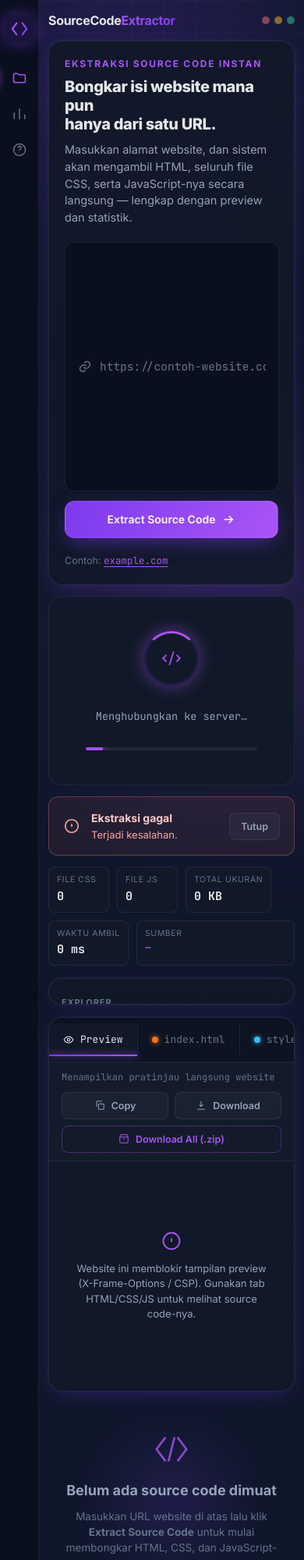
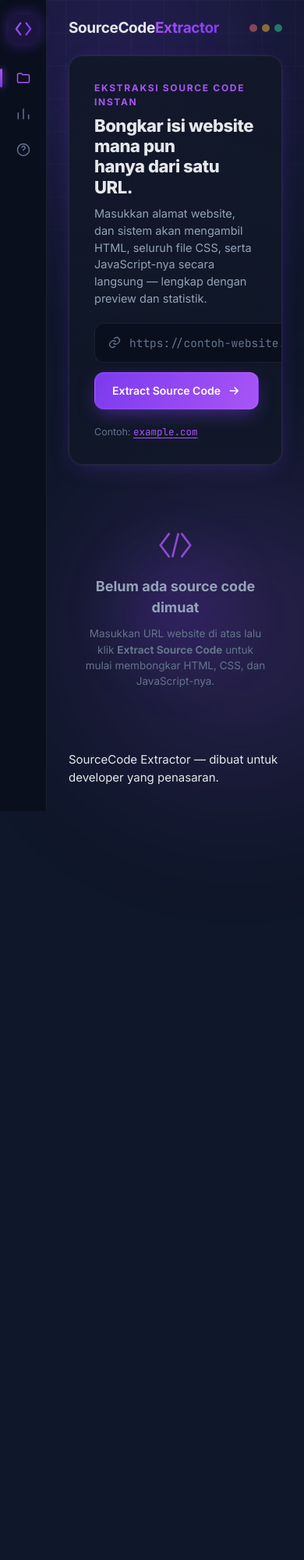
Before and after one commit to hiraarty505-oss/SourceCode-Extractor, a website: page public/index.html in a window 390 px wide. Shown: the top 2000 px of the page at 78% size. After the commit the page ends 1040 px from the top, so only its background shows below. Drawn offline with nearby package versions, Linux system fonts and the light colour scheme.

Commit message:
Update style.css

```diff
--- a/public/css/style.css
+++ b/public/css/style.css
@@ -26,6 +26,7 @@
 }
 
 * { box-sizing: border-box; }
+[hidden] { display: none !important; }
 html, body { height: 100%; }
 
 body {
@@ -576,66 +577,4 @@ body {
 .editor__panel code[class*="language-"] { font-family: var(--font-mono) !important; }
 
 mark.search-hit { background: rgba(250,204,21,0.35); color: #FEF3C7; border-radius: 2px; }
-mark.search-hit.is-current { background: var(--accent-2); color: #fff; box-shadow: 0 0 8px var(--accent-2); }
-
-/* Preview iframe */
-.preview-frame-wrap { position: relative; height: 100%; background: #fff; }
-#previewFrame { width: 100%; height: 100%; border: none; display: block; }
-.preview-fallback {
-  position: absolute; inset: 0;
-  display: flex; flex-direction: column; align-items: center; justify-content: center;
-  gap: 12px; text-align: center; padding: 30px;
-  background: var(--card); color: var(--text-dim);
-}
-.preview-fallback svg { color: var(--accent-2); }
-.preview-fallback p { max-width: 380px; font-size: 13px; margin: 0; }
-
-/* =========================================================
-   Footer
-   ========================================================= */
-.app-footer { text-align: center; color: var(--text-faint); font-size: 12px; padding-top: 10px; }
-
-/* =========================================================
-   Toast (copy feedback)
-   ========================================================= */
-.toast {
-  position: fixed; bottom: 26px; left: 50%; transform: translateX(-50%) translateY(20px);
-  background: var(--card); border: 1px solid var(--border-strong);
-  color: var(--text); padding: 12px 20px; border-radius: 10px;
-  font-size: 13px; font-weight: 600;
-  box-shadow: 0 10px 40px -8px rgba(124,58,237,0.6);
-  display: flex; align-items: center; gap: 8px;
-  opacity: 0; pointer-events: none;
-  transition: opacity .25s var(--ease), transform .25s var(--ease);
-  z-index: 999;
-}
-.toast.is-visible { opacity: 1; transform: translateX(-50%) translateY(0); pointer-events: auto; }
-.toast svg { color: var(--success); flex-shrink: 0; }
-
-/* =========================================================
-   Responsive
-   ========================================================= */
-@media (max-width: 980px) {
-  .workspace { grid-template-columns: 1fr; grid-template-rows: auto auto 1fr; }
-  .sidebar { grid-column: 1; grid-row: 2; max-height: 220px; }
-  .stats-bar { grid-column: 1; grid-row: 1; }
-  .editor { grid-column: 1; grid-row: 3; min-height: 480px; }
-}
-
-@media (max-width: 640px) {
-  .activity-bar { width: 50px; }
-  .app__body { padding: 14px 12px 22px; gap: 14px; }
-  .hero-card { padding: 20px; }
-  .hero-card h1 { font-size: 20px; }
-  .url-form { flex-direction: column; }
-  .btn--primary { width: 100%; }
-  .editor__search input { width: 100px; }
-  .editor__toolbar-right { width: 100%; }
-  .editor__toolbar-right .btn { flex: 1; }
-  .stat-chip { min-width: 78px; padding: 8px 10px; }
-  .topbar__title { font-size: 16px; }
-}
-
-@media (prefers-reduced-motion: reduce) {
-  *, *::before, *::after { animation-duration: 0.001ms !important; animation-iteration-count: 1 !important; transition-duration: 0.001ms !important; }
-}
+mark.search-hit.is-current { background: var(--accent-2); color: #fff; box-shadow:
```
